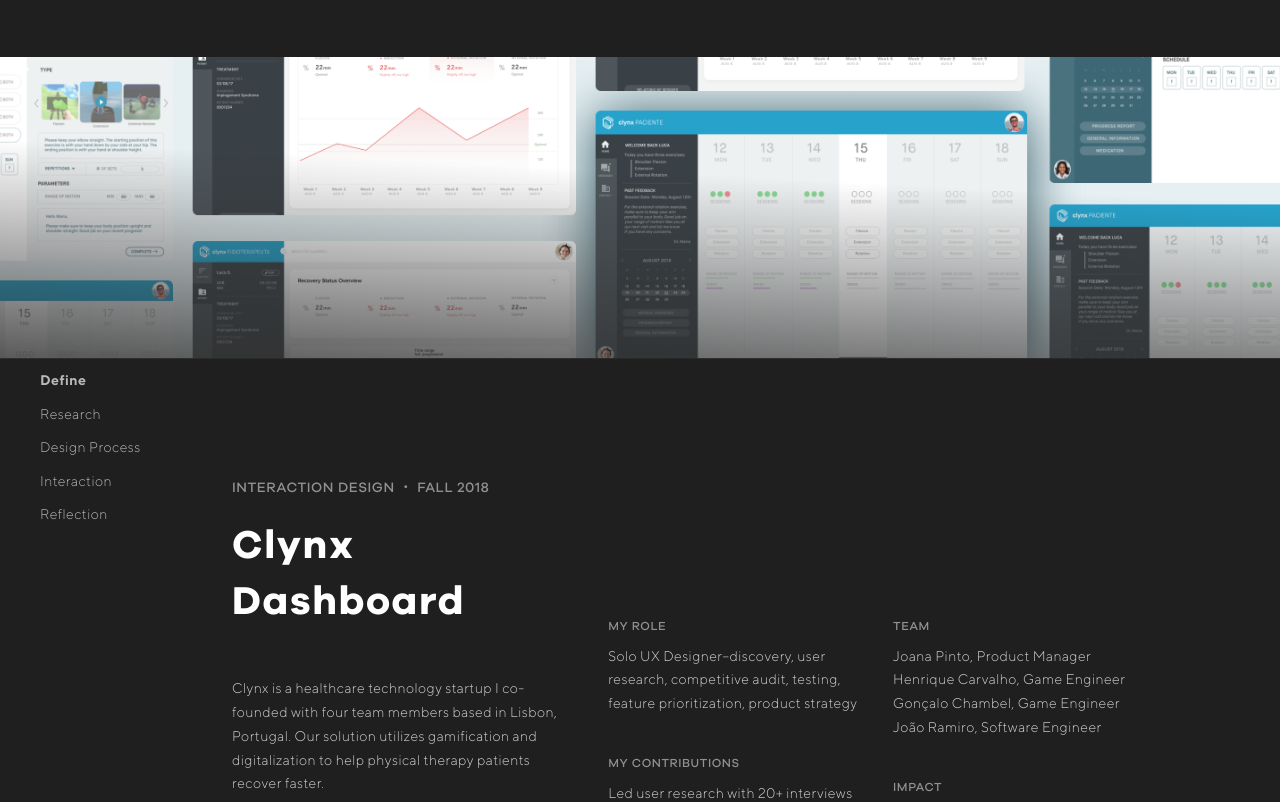
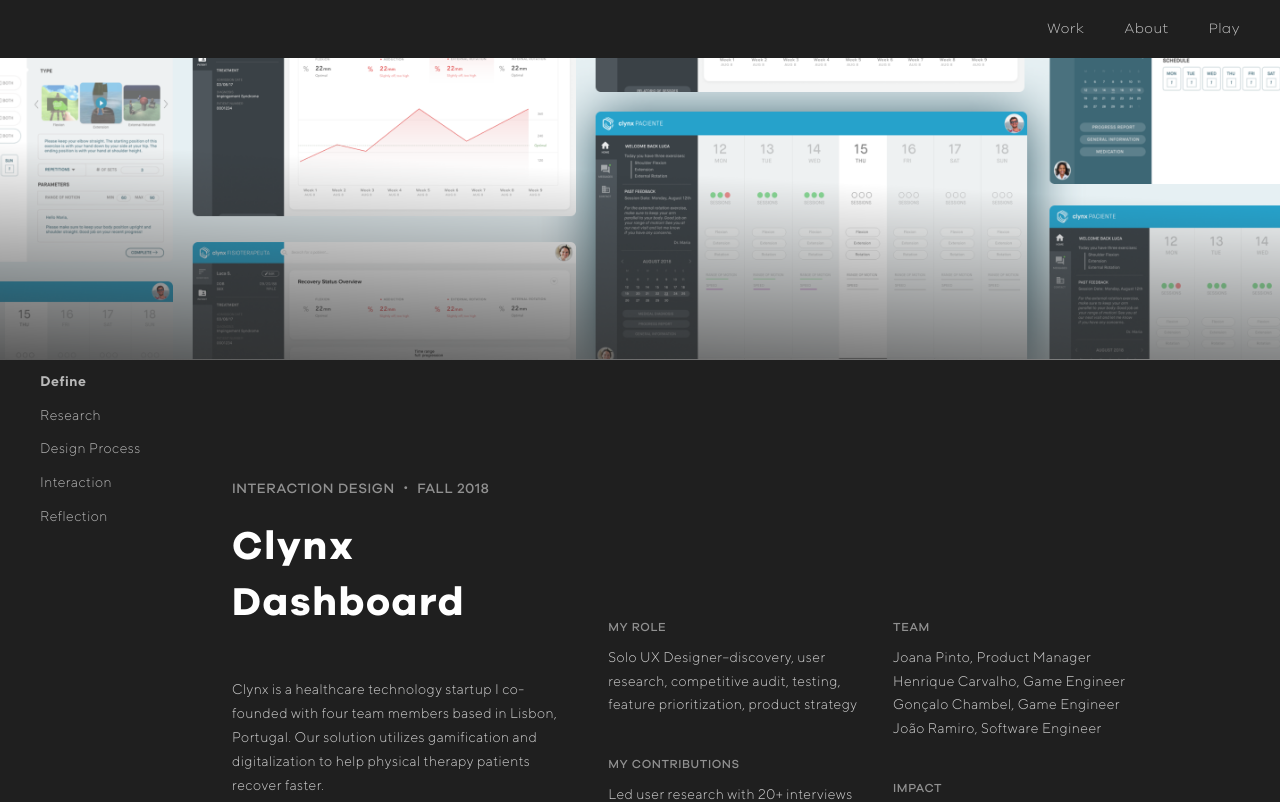
Before and after one commit to MussadiqKhan/rebeccas-site, a React (Create React App) app: page /clynx in a window 1280 px wide. Shown: the top 802 px of the page. Built offline with nearby package versions, Linux system fonts and the light colour scheme.

Commit message:
Final changes

```diff
--- a/src/App.css
+++ b/src/App.css
@@ -61,7 +61,6 @@
 }
 .header {
   background: #1f1f1f;
-  padding-top: 57px;
 }
 .header-bg,
 .headers-bg {
@@ -72,6 +71,30 @@
   background-repeat: no-repeat;
   width: 100% !important;
   max-width: 100%;
+}
+.links {
+  display: flex;
+  flex-direction: row;
+  justify-content: flex-end !important;
+  padding: 20px;
+  margin: auto;
+  color: white;
+  vertical-align: middle;
+}
+.links p {
+  display: flex;
+  vertical-align: middle;
+  padding: 0 20px;
+  font-family: Galano Grotesque;
+  font-style: normal;
+  font-weight: normal;
+  font-size: 14px;
+  line-height: 130%;
+  /* or 18px */
+
+  letter-spacing: 0.04em;
+
+  color: #c6c6c6;
 }
 .menu {
   position: fixed;
--- a/src/components/header.js
+++ b/src/components/header.js
@@ -2,7 +2,14 @@
 
 const Header = (props) => {
   return (
-    <div className="header">
+    <div>
+      <div className="header">
+        <div className="links">
+          <p>Work</p>
+          <p>About</p>
+          <p>Play</p>
+        </div>
+      </div>
       <div
         className="header-bg"
         style={{ backgroundImage: `url(${props.image})` }}
```
